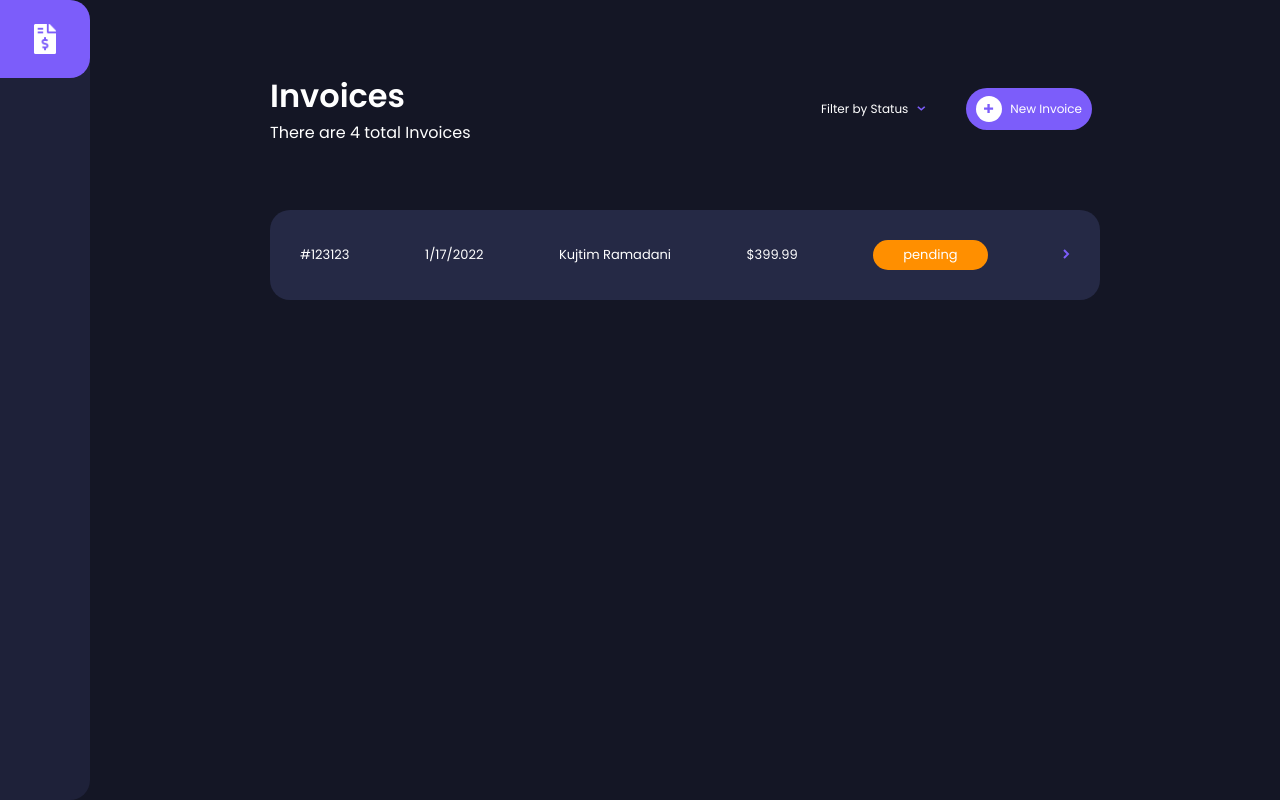
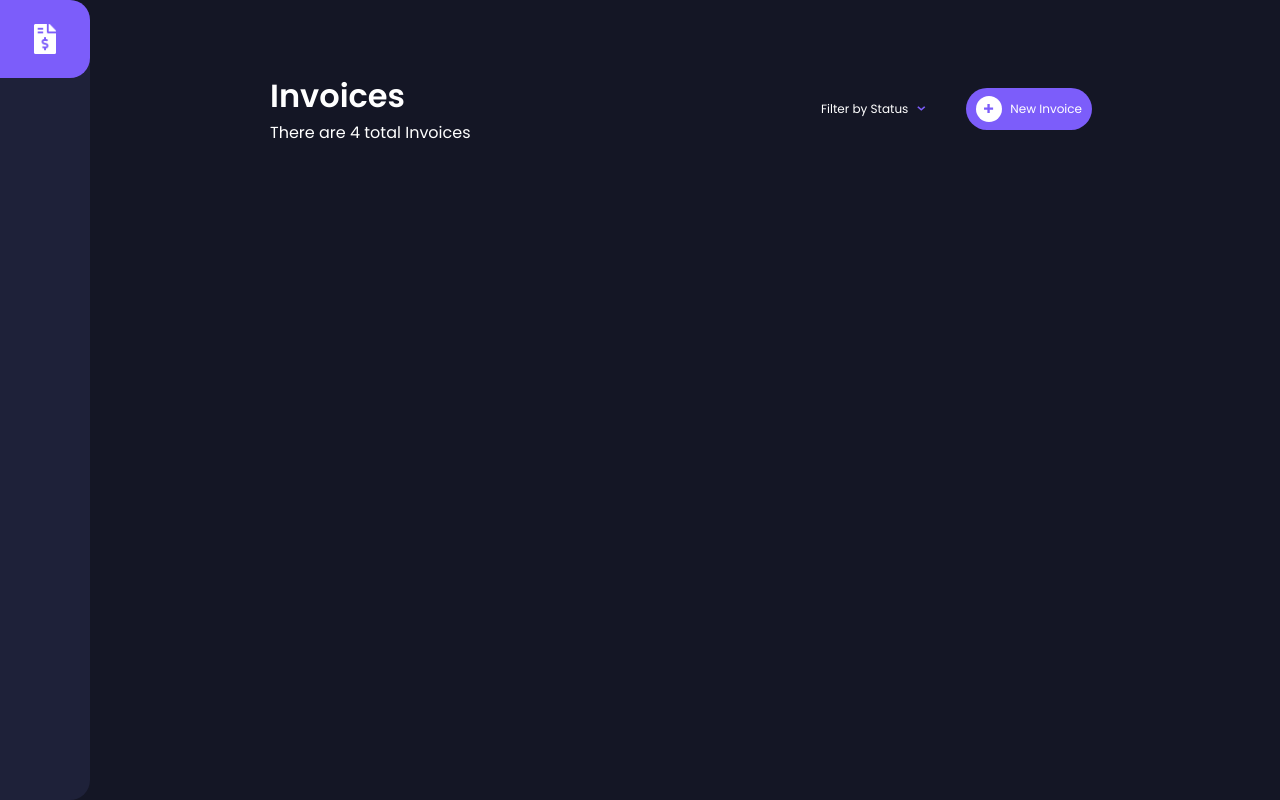
Before and after one commit to Kujtapp/InvoiceApp, a Vue app: page / in a window 1280 px wide. Built offline with nearby package versions, Linux system fonts and the light colour scheme.

Commit message:
created a BaseCard to encapsulate the resources accessed, also created a bridge connection between 2 sibling components to provide data to each other during form filling.

```diff
--- a/src/App.vue
+++ b/src/App.vue
@@ -6,10 +6,11 @@
         <transition name="invoice">
           <invoice-modal
             :InvoiceModal="InvoiceModal"
-            @closeInvoice="closeInvoice"
+            @close-invoice="closeInvoice"
+            @send-resources="acceptResources($event)"
           ></invoice-modal>
         </transition>
-        <home @openInvoice="openInvoice()"></home>
+        <home @openInvoice="openInvoice()" :NewResources="NewResource"></home>
       </div>
     </div>
     <div v-else class="mobile-message flex flex-column">
@@ -33,6 +34,7 @@ export default {
     return {
       mobile: false,
       InvoiceModal: false,
+      NewResource: [],
     };
   },
   created() {
@@ -53,6 +55,9 @@ export default {
     closeInvoice() {
       this.InvoiceModal = false;
     },
+    acceptResources(newInvoice) {
+      this.NewResource = newInvoice
+    }
   },
 };
 </script>
--- a/src/components/InvoiceModal.vue
+++ b/src/components/InvoiceModal.vue
@@ -169,7 +169,7 @@
         </div>
         <div class="right">
           <button @click="saveDraft" class="dark-purple">Save Draft</button>
-          <button @click="publishInvoice" class="purple">Create Invoice</button>
+          <button @click="createInvoice" class="purple">Create Invoice</button>
         </div>
       </div>
     </form>
@@ -186,7 +186,7 @@ export default {
       required: true,
     },
   },
-  emits: ["closeInvoice"],
+  emits: ["closeInvoice", "sendResources"],
   data() {
     return {
       dateOptions: {
@@ -194,33 +194,41 @@ export default {
         month: "short",
         day: "numeric",
       },
-      docId: null,
-      loading: null,
-      billerStreetAddress: null,
-      billerCity: null,
-      billerZipCode: null,
-      billerCountry: null,
-      clientName: null,
-      clientEmail: null,
-      clientStreetAddress: null,
-      clientCity: null,
-      clientZipCode: null,
-      clientCountry: null,
-      invoiceDateUnix: null,
-      invoiceDate: null,
-      paymentTerms: null,
-      paymentDueDateUnix: null,
-      paymentDueDate: null,
-      productDescription: null,
-      invoicePending: null,
+      invoicePending: '',
       invoiceDraft: null,
       invoiceItemList: [],
-      invoiceTotal: 0,
+
+      newInvoice: [
+        {
+          id: null,
+          billerStreetAddress: '',
+          billerCity: '',
+          billerZipCode: null,
+          billerCountry: '',
+          clientName: '',
+          clientEmail: '',
+          clientStreetAddress: '',
+          clientCity: '',
+          clientZipCode: null,
+          clientCountry: '',
+          invoiceDateUnix: null,
+          invoiceDate: '',
+          paymentTerms: null,
+          paymentDueDateUnix: null,
+          paymentDueDate: null,
+          productDescription: '',
+          invoiceTotal: '',
+        }
+      ]
     };
+
   },
   methods: {
     closeInvoiceModal() {
       this.$emit("closeInvoice");
+    },
+    createInvoice() {
+      this.$emit("sendResources", this.newInvoice);
     },
     addNewInvoiceItem() {
       this.invoiceItemList.push({
--- /dev/null
+++ b/src/components/UI/InvoiceCard.vue
@@ -0,0 +1,16 @@
+<template>
+    <div>
+        <slot></slot>
+    </div>
+</template>
+
+<style lang="scss" scoped>
+div {
+    display: flex;
+    justify-content: space-between;
+    align-items: center;
+    padding: 30px;
+    border-radius: 20px;
+    font-size: 13px;
+}
+</style>
--- a/src/components/invoice-resources/TheResources.vue
+++ b/src/components/invoice-resources/TheResources.vue
@@ -1,16 +1,16 @@
 <template>
-    <div class="wrapper dark-purple">
+    <invoice-card v-for="newRes in NewResources" :key="newRes.id" class="dark-purple">
         <div class="id">
-            <p>#123123</p>
+            <p>{{ newRes.id }}</p>
         </div>
         <div class="date">
-            <p>1/17/2022</p>
+            <p>{{ newRes.invoiceDate }}</p>
         </div>
         <div class="name">
-            <p>Kujtim Ramadani</p>
+            <p>{{ newRes.clientName }}</p>
         </div>
         <div class="price">
-            <p>$399.99</p>
+            <p>{{ newRes.invoiceTotal }}</p>
         </div>
         <div class="status orange">
             <p>pending</p>
@@ -18,26 +18,18 @@
         <div>
             <img src="@/assets/icon-arrow-right.svg" alt="">
         </div>
-    </div>
+    </invoice-card>
 </template>
 
 <script>
 export default {
+    props: ['NewResources']
 }
 </script>
 
 <style lang="scss" scoped>
-.wrapper {
-    display: flex;
-    justify-content: space-between;
-    align-items: center;
-    padding: 30px;
+.status {
+    padding: 5px 30px;
     border-radius: 20px;
-    font-size: 13px;
-
-    .status {
-        padding: 5px 30px;
-        border-radius: 20px;
-    }
 }
 </style>
--- a/src/main.js
+++ b/src/main.js
@@ -1,8 +1,10 @@
 import { createApp } from 'vue'
 import App from './App.vue'
 // import router from './router'
+import InvoiceCard from './components/UI/InvoiceCard.vue'
 
 const app = createApp(App);
+app.component('invoice-card', InvoiceCard),
 
 // app.use(router)
 
--- a/src/views/Home.vue
+++ b/src/views/Home.vue
@@ -25,7 +25,7 @@
         </div>
       </div>
     </div>
-    <the-resources></the-resources>
+    <the-resources :NewResources="NewResources"></the-resources>
   </div>
 </template>
 
@@ -36,6 +36,7 @@ export default {
   components: {
     TheResources
   },
+  props: ['NewResources'],
   emits: ["OpenInvoice"],
   data() {
     return {
```
